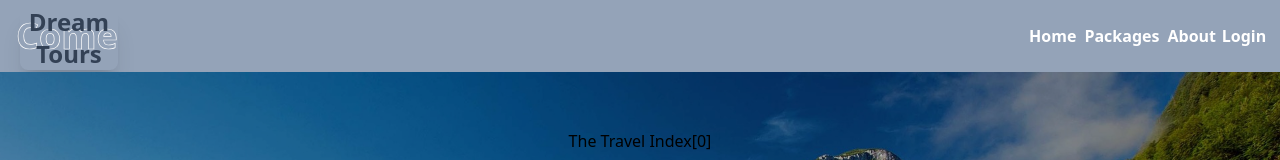
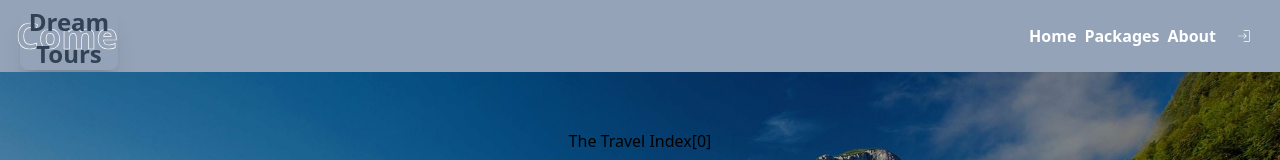
Before and after one commit to linkser34/Travel-and-Tourism-Management-System-MERN, a React (Vite) app in the folder client/: page / in a window 1280 px wide. Shown: the top 160 px of the page. Built offline with nearby package versions, Linux system fonts and the light colour scheme; no server answers; what tailwind-text-fill would draw is missing.

Commit message:
feat(navbar): replace login button text with icon

```diff
--- a/client/src/pages/components/Header.jsx
+++ b/client/src/pages/components/Header.jsx
@@ -1,6 +1,7 @@
 import React from "react";
 import { Link } from "react-router-dom";
 import { useSelector } from "react-redux";
+import { CiLogin } from "react-icons/ci";
 import defaultProfileImg from "../../assets/images/profile.png";
 
 const Header = () => {
@@ -50,7 +51,11 @@
                 />
               </Link>
             ) : (
-              <Link to={`/login`}>Login</Link>
+              <Link
+                to={`/login`}
+              >
+                <CiLogin />
+              </Link>
             )}
           </li>
         </ul>
```
